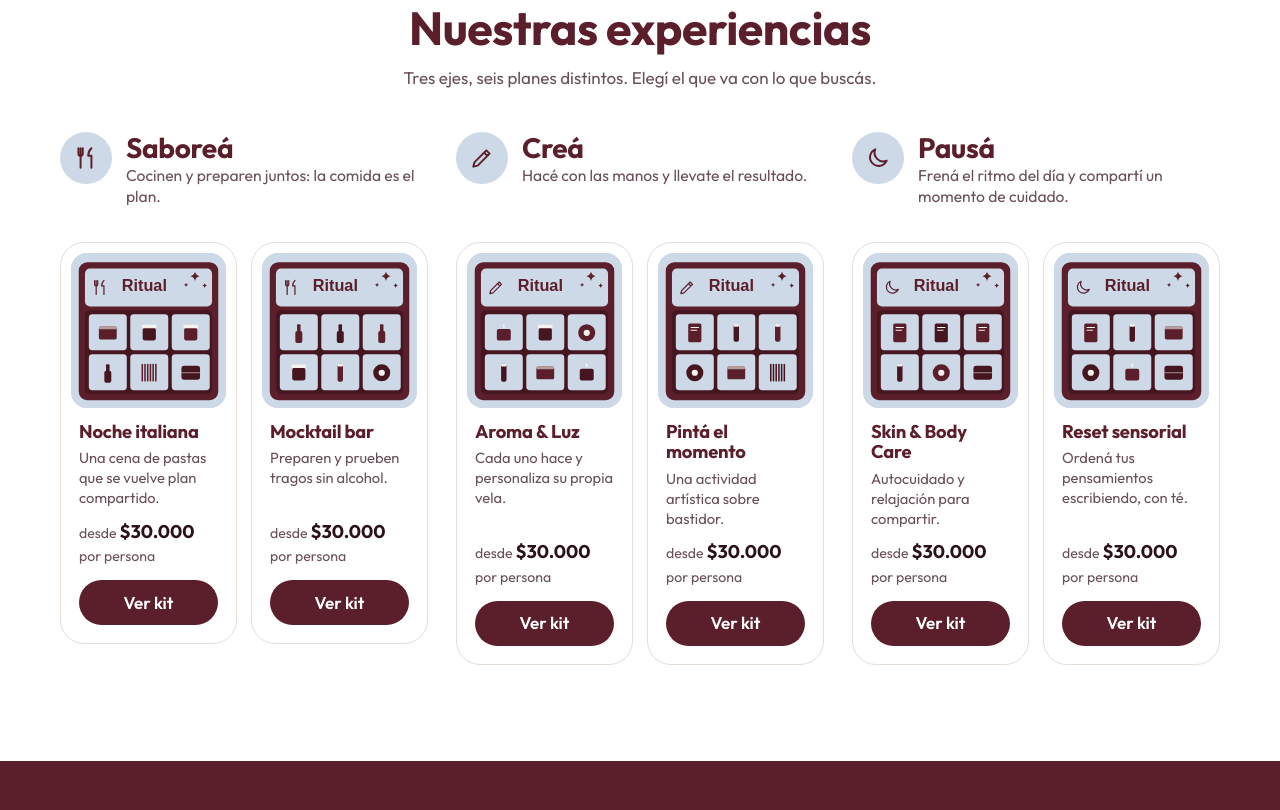
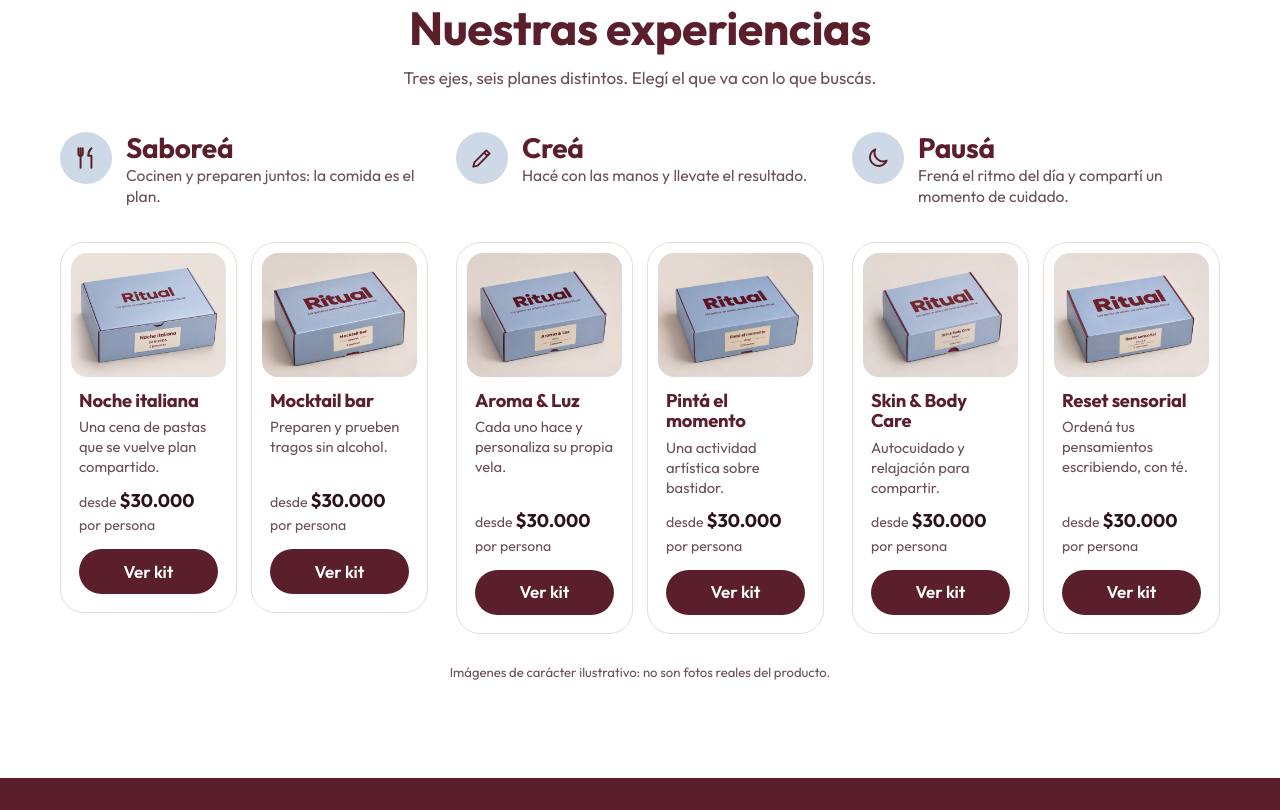
Before and after one commit to tiagok1-pixel/ritual-tif, a plain HTML site: page index.html in a window 1280 px wide. Shown: the part 1450-2260 px from the top of the page. Drawn offline with Linux system fonts and the light colour scheme.

Commit message:
Add files via upload

```diff
--- a/css/styles.css
+++ b/css/styles.css
@@ -168,9 +168,13 @@ mark.todo { background: var(--celeste); color: var(--bordo); padding: 2px 8px; b
 
 .kit-card { background: var(--white); border: 1px solid var(--line); border-radius: var(--radius); padding: 10px; display: flex; flex-direction: column; transition: transform .22s ease, box-shadow .22s ease; }
 .kit-card:hover { transform: translateY(-5px); box-shadow: var(--shadow); }
-.kit-card__img { border-radius: 16px; overflow: hidden; aspect-ratio: 1; background: var(--celeste); }
-.kit-card__img img { width: 100%; height: 100%; object-fit: cover; transition: transform .4s ease; }
-.kit-card:hover .kit-card__img img { transform: scale(1.04); }
+.kit-card__img { position: relative; border-radius: 16px; overflow: hidden; aspect-ratio: 5 / 4; background: var(--off); cursor: pointer; }
+.kit-card__img img { width: 100%; height: 100%; object-fit: cover; }
+/* caja abierta: aparece encima al pasar el mouse o al enfocar la tarjeta con el teclado */
+.kit-card__open { position: absolute; inset: 0; opacity: 0; transition: opacity .35s ease; }
+.kit-card:hover .kit-card__open, .kit-card:focus-within .kit-card__open { opacity: 1; }
+.img-note { font-size: .82rem; color: var(--muted); }
+.ejes__note { text-align: center; margin-top: 28px; }
 .kit-card__body { padding: 14px 8px 8px; display: flex; flex-direction: column; gap: 6px; flex: 1; }
 .kit-card__name { font-size: 1.15rem; font-weight: 700; color: var(--bordo); }
 .kit-card__phrase { color: var(--muted); font-size: .92rem; line-height: 1.35; flex: 1; }
@@ -270,8 +274,9 @@ dialog::backdrop { background: rgba(43,18,24,.55); backdrop-filter: blur(2px); }
 .modal__close:hover { background: var(--celeste); }
 
 .kit-modal { display: grid; }
-.kit-modal__media { background: var(--celeste); }
-.kit-modal__media img { width: 100%; aspect-ratio: 1; object-fit: cover; }
+.kit-modal__media { background: var(--off); display: grid; gap: 10px; align-content: start; padding: 12px; }
+.kit-modal__media img { width: 100%; height: auto; aspect-ratio: 5 / 4; object-fit: cover; border-radius: 18px; }
+.kit-modal__media .img-note { text-align: center; padding: 0 8px 4px; }
 .kit-modal__content { padding: 26px 22px 28px; display: grid; gap: 14px; align-content: start; }
 .eyebrow { display: inline-flex; align-items: center; gap: 8px; color: var(--bordo); font-weight: 600; background: var(--celeste-50); padding: 4px 14px 4px 10px; border-radius: 999px; justify-self: start; font-size: .92rem; }
 .eyebrow .icon { width: 1.2em; height: 1.2em; }
@@ -297,7 +302,7 @@ dialog::backdrop { background: rgba(43,18,24,.55); backdrop-filter: blur(2px); }
 .link-btn { background: none; border: 0; padding: 8px; color: var(--bordo); font-weight: 600; text-decoration: underline; text-underline-offset: 4px; justify-self: center; }
 @media (min-width: 760px) {
   .kit-modal { grid-template-columns: 5fr 6fr; }
-  .kit-modal__media img { height: 100%; aspect-ratio: auto; min-height: 100%; }
+  .kit-modal__media { padding: 16px; }
   .kit-modal__content { padding: 36px 36px 32px; }
   .checklist { grid-template-columns: 1fr 1fr; gap: 8px 14px; }
 }
--- a/index.html
+++ b/index.html
@@ -129,6 +129,7 @@
       <p>Tres ejes, seis planes distintos. Elegí el que va con lo que buscás.</p>
     </header>
     <div class="ejes" id="ejes-grid"></div>
+    <p class="img-note ejes__note">Imágenes de carácter ilustrativo: no son fotos reales del producto.</p>
   </div>
 </section>
 
@@ -260,7 +261,7 @@
         <a href="#" data-noop aria-label="TikTok (sin enlace en el mockup)"><svg class="icon" aria-hidden="true"><use href="#i-tiktok"/></svg></a>
       </div>
     </div>
-    <p class="footer__legal">Proyecto académico — Trabajo Final de Integración, Licenciatura en Comercialización, UADE, 2026. Sitio demostrativo: no se realizan ventas reales.</p>
+    <p class="footer__legal">Proyecto académico — Trabajo de Investigación Final, Licenciatura en Comercialización, UADE, 2026. Sitio demostrativo: no se realizan ventas reales. Las imágenes son de carácter ilustrativo y no corresponden a productos reales.</p>
   </div>
 </footer>
 
--- a/js/main.js
+++ b/js/main.js
@@ -20,8 +20,8 @@ const EJES = [
 ];
 
 // ---------- KITS ----------
-// img: ruta de la foto. Hoy son ilustraciones provisorias (.svg). Para usar una foto real,
-// subila a /assets y cambiá la ruta (ej.: 'assets/kit-noche-italiana.jpg'). Ver README.
+// img: foto de la caja cerrada. imgOpen: foto de la caja abierta (aparece al pasar el mouse
+// por la tarjeta y en el detalle del kit). Para cambiarlas, ver README.
 const KITS = [
   {
     id: 'noche-italiana', eje: 'saborea', name: 'Noche italiana',
@@ -29,7 +29,8 @@ const KITS = [
     desc: 'Convierte la preparación de una cena de pastas en un plan compartido: cocinan juntos y la comida es el plan.',
     items: ['fettuccini Don Vicente', 'salsa filetto', 'saborizador de albahaca y ajo', 'grisines', 'queso', 'aceite Laur de 30 ml', 'bocadito Cachafaz', 'delantal y cofia'],
     keep: 'delantal y cofia',
-    img: 'assets/kit-noche-italiana.svg'
+    img: 'assets/kit-noche-italiana.jpg',
+    imgOpen: 'assets/kit-noche-italiana-abierta.jpg'
   },
   {
     id: 'mocktail-bar', eje: 'saborea', name: 'Mocktail bar',
@@ -37,7 +38,8 @@ const KITS = [
     desc: 'Preparar y probar tragos sin alcohol, con todo lo necesario y un recetario para guiarse.',
     items: ['copón', 'tónica', 'gaseosa de pomelo', 'ginger ale', 'jugos Baggio', 'jugo de limón', 'mix de cítricos deshidratados', 'sorbete de acero', 'cuchara de bar', 'jigger', 'recetario de tragos sin alcohol'],
     keep: 'copón, cuchara de bar y jigger',
-    img: 'assets/kit-mocktail-bar.svg'
+    img: 'assets/kit-mocktail-bar.jpg',
+    imgOpen: 'assets/kit-mocktail-bar-abierta.jpg'
   },
   {
     id: 'aroma-y-luz', eje: 'crea', name: 'Aroma & Luz',
@@ -45,7 +47,8 @@ const KITS = [
     desc: 'Cada participante hace y personaliza su propia vela.',
     items: ['vaso Tennessee con tapa de pino', 'cera de soja', 'pabilo', 'centrador', 'esencia de 15 cc (44 aromas a elección)', 'pétalos y lavanda', 'pigmento', 'etiqueta para personalizar', 'fósforos'],
     keep: 'la vela en su vaso con tapa',
-    img: 'assets/kit-aroma-y-luz.svg'
+    img: 'assets/kit-aroma-y-luz.jpg',
+    imgOpen: 'assets/kit-aroma-y-luz-abierta.jpg'
   },
   {
     id: 'pinta-el-momento', eje: 'crea', name: 'Pintá el momento',
@@ -53,7 +56,8 @@ const KITS = [
     desc: 'Una actividad artística sobre bastidor, con todo lo necesario para pintar.',
     items: ['bastidor de 20 x 20 cm', 'atril de madera', 'set de 6 pinceles', 'paleta', '5 acrílicos', 'lápiz para el boceto'],
     keep: 'el bastidor pintado y el atril',
-    img: 'assets/kit-pinta-el-momento.svg'
+    img: 'assets/kit-pinta-el-momento.jpg',
+    imgOpen: 'assets/kit-pinta-el-momento-abierta.jpg'
   },
   {
     id: 'skin-and-body-care', eje: 'pausa', name: 'Skin & Body Care',
@@ -61,7 +65,8 @@ const KITS = [
     desc: 'Un momento de autocuidado y relajación para compartir.',
     items: ['3 mascarillas Mely (rosa, lavanda y arándano)', 'parches de ojos y de labios', 'crema de manos Hinds', 'vincha', 'antifaz de gel', 'velitas'],
     keep: 'vincha y antifaz',
-    img: 'assets/kit-skin-and-body-care.svg'
+    img: 'assets/kit-skin-and-body-care.jpg',
+    imgOpen: 'assets/kit-skin-and-body-care-abierta.jpg'
   },
   {
     id: 'reset-sensorial', eje: 'pausa', name: 'Reset sensorial',
@@ -69,7 +74,8 @@ const KITS = [
     desc: 'Ordená tus pensamientos a través de la escritura, con té. Cada participante tiene su cuaderno y su tarjeta de consignas.',
     items: ['cuaderno A5', 'birome', 'microfibras', 'cinta washi', 'señalador', 'notas adhesivas', 'posa saquito', 'saquito de té', 'tarjeta de consignas', 'velitas'],
     keep: 'el cuaderno',
-    img: 'assets/kit-reset-sensorial.svg'
+    img: 'assets/kit-reset-sensorial.jpg',
+    imgOpen: 'assets/kit-reset-sensorial-abierta.jpg'
   }
 ];
 
@@ -90,13 +96,18 @@ const cap = s => s.charAt(0).toUpperCase() + s.slice(1);
 const kitById = id => KITS.find(k => k.id === id);
 const ejeById = id => EJES.find(e => e.id === id);
 const icon = (name, cls = '') => `<svg class="icon ${cls}" aria-hidden="true"><use href="#i-${name}"/></svg>`;
-const kitAlt = k => `Caja del kit ${k.name} (imagen ilustrativa)`;
+const kitAlt = k => `Caja cerrada del kit ${k.name} (imagen ilustrativa)`;
+const kitAltOpen = k => `Caja abierta del kit ${k.name} con su contenido (imagen ilustrativa)`;
+const IMG_NOTE = 'Imágenes de carácter ilustrativo: no son fotos reales del producto.';
 
 /* ---------- Render: experiencias ---------- */
 function kitCard(k) {
   return `
   <article class="kit-card">
-    <div class="kit-card__img"><img src="${k.img}" alt="${kitAlt(k)}" width="800" height="800" loading="lazy" decoding="async"></div>
+    <div class="kit-card__img" data-kit="${k.id}">
+      <img src="${k.img}" alt="${kitAlt(k)}" width="1100" height="880" loading="lazy" decoding="async">
+      <img class="kit-card__open" src="${k.imgOpen}" alt="" width="1100" height="880" loading="lazy" decoding="async">
+    </div>
     <div class="kit-card__body">
       <h4 class="kit-card__name">${k.name}</h4>
       <p class="kit-card__phrase">${k.phrase}</p>
@@ -162,7 +173,11 @@ function openKit(id) {
   const e = ejeById(k.eje);
   const total = PRICE_PP * SIZES[0];
   $('#kit-modal-body').innerHTML = `
-    <div class="kit-modal__media"><img src="${k.img}" alt="${kitAlt(k)}" width="800" height="800"></div>
+    <div class="kit-modal__media">
+      <img src="${k.imgOpen}" alt="${kitAltOpen(k)}" width="1100" height="880">
+      <img src="${k.img}" alt="${kitAlt(k)}" width="1100" height="880" loading="lazy">
+      <p class="img-note">${IMG_NOTE}</p>
+    </div>
     <div class="kit-modal__content">
       <p class="eyebrow">${icon(e.id)} ${e.name}</p>
       <h2 id="kit-title">${k.name}</h2>
```
Also changed, not shown: assets/kit-aroma-y-luz-abierta.jpg (added), assets/kit-aroma-y-luz.jpg (added), assets/kit-mocktail-bar-abierta.jpg (added), assets/kit-mocktail-bar.jpg (added), assets/kit-noche-italiana-abierta.jpg (added), assets/kit-noche-italiana.jpg (added), assets/kit-pinta-el-momento-abierta.jpg (added), assets/kit-pinta-el-momento.jpg (added), assets/kit-reset-sensorial-abierta.jpg (added), assets/kit-reset-sensorial.jpg (added), assets/kit-skin-and-body-care-abierta.jpg (added), assets/kit-skin-and-body-care.jpg (added), 1 other file.
